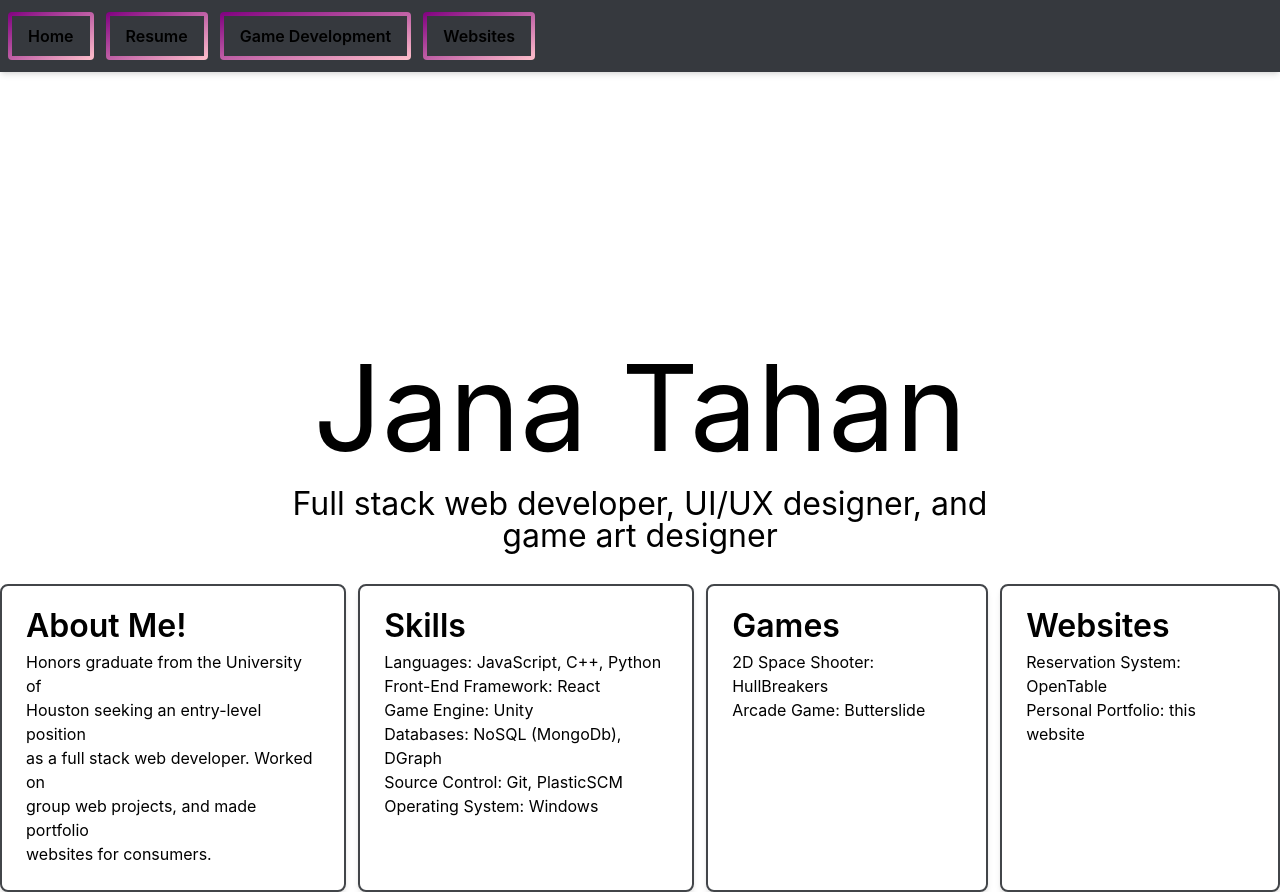
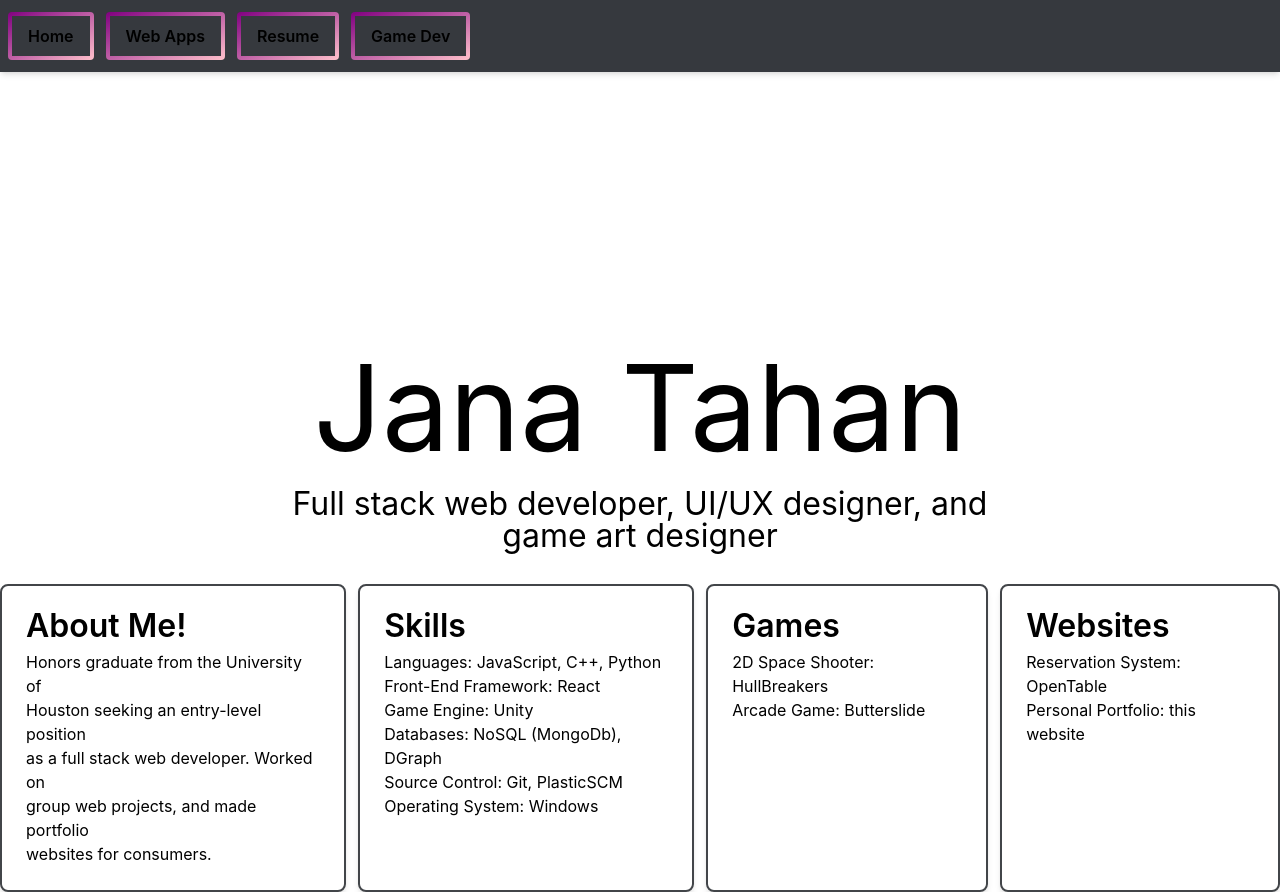
Before and after one commit to Jana-TT/personalWebsite, a Next.js app: page / in a window 1280 px wide. Built offline with nearby package versions, Linux system fonts and the light colour scheme.

Commit message:
order changed

```diff
--- a/components/mainScreen/header.tsx
+++ b/components/mainScreen/header.tsx
@@ -5,9 +5,10 @@ export default function Header(){
     <div className='pt-3 pb-3 bg-gray-200 shadow-md'>
         <div className="space-x-3 pl-2">
             <ButtonHeader pageLink="/" buttonName="Home"/>
+            <ButtonHeader pageLink="/websites" buttonName="Web Apps"/>
             <ButtonHeader pageLink="/resume" buttonName="Resume"/>
-            <ButtonHeader pageLink="/gamedevelopment" buttonName="Game Development"/>
-            <ButtonHeader pageLink="/websites" buttonName="Websites"/>
+            <ButtonHeader pageLink="/gamedevelopment" buttonName="Game Dev"/>
+
         </div>
     </div>
 
```
